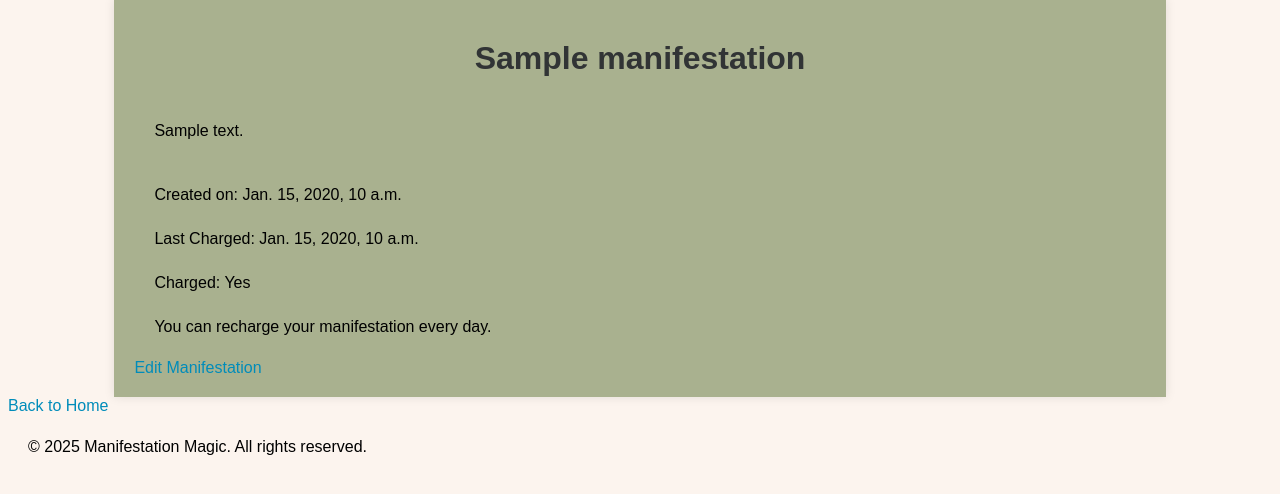
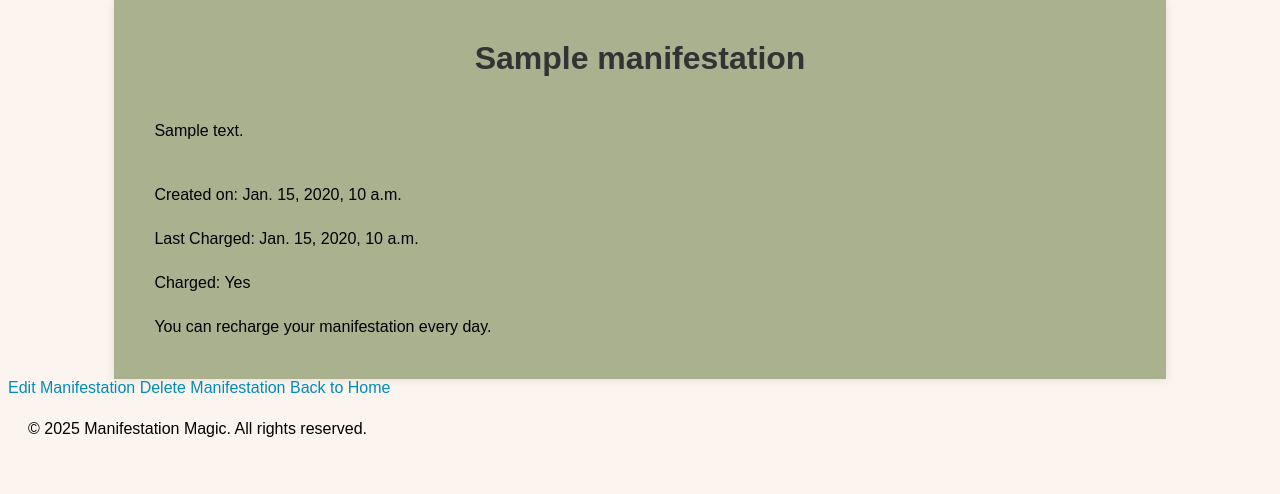
Before and after one commit to Jo-JPEG/manifestation-magic, a Django app: page /charge/1/ in a window 1280 px wide. Shown: the part 133-627 px from the top of the page. Run offline with Django 4.2, Linux system fonts and the light colour scheme; a user stored in the database is signed in; tables that the repository leaves empty hold one stand-in row (values such as "Sample post").

Commit message:
allow user to delete manifestation

```diff
--- a/manifest/templates/manifest/view_manifestation.html
+++ b/manifest/templates/manifest/view_manifestation.html
@@ -22,8 +22,10 @@
             <button type="submit">Charge</button>
         </form>
     {% endif %}
-    <a href="{% url 'edit_manifestation' manifestation.id %}">Edit Manifestation</a>
+
 </div>
+<a href="{% url 'edit_manifestation' manifestation.id %}">Edit Manifestation</a>
+<a href="{% url 'delete_manifestation' manifestation.id %}">Delete Manifestation</a>
 
 <a href="{% url 'home' %}">Back to Home</a>
 {% endblock %}
--- a/manifest/urls.py
+++ b/manifest/urls.py
@@ -9,6 +9,7 @@ urlpatterns = [
     path('manifestation/<int:id>/', views.view_manifestation, name='view_manifestation'),
     path('manifestation/<int:id>/edit/', views.edit_manifestation, name='edit_manifestation'),
     path('charge/<int:id>/', views.charge_manifestation, name='charge_manifestation'),
+    path('manifestation/<int:id>/delete/', views.delete_manifestation, name='delete_manifestation'),
     # ...existing code...
 ]
 
--- a/manifest/views.py
+++ b/manifest/views.py
@@ -53,3 +53,11 @@ def edit_manifestation(request, id):
     else:
         form = ManifestationForm(instance=manifestation)
     return render(request, 'manifest/edit_manifestation.html', {'form': form, 'manifestation': manifestation})
+
+@login_required
+def delete_manifestation(request, id):
+    manifestation = get_object_or_404(Manifestation, id=id)
+    if request.method == 'POST':
+        manifestation.delete()
+        return redirect('home')
+    return render(request, 'manifest/delete_manifestation.html', {'manifestation': manifestation})
```
Also changed, not shown: manifest/templates/manifest/delete_manifestation.html (added, +11 -0 lines).
